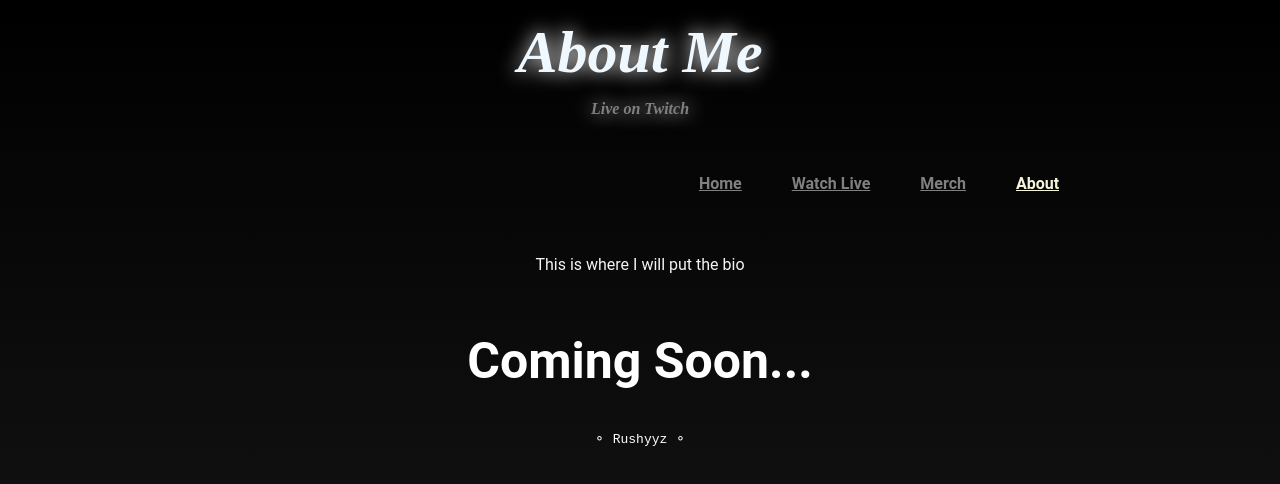
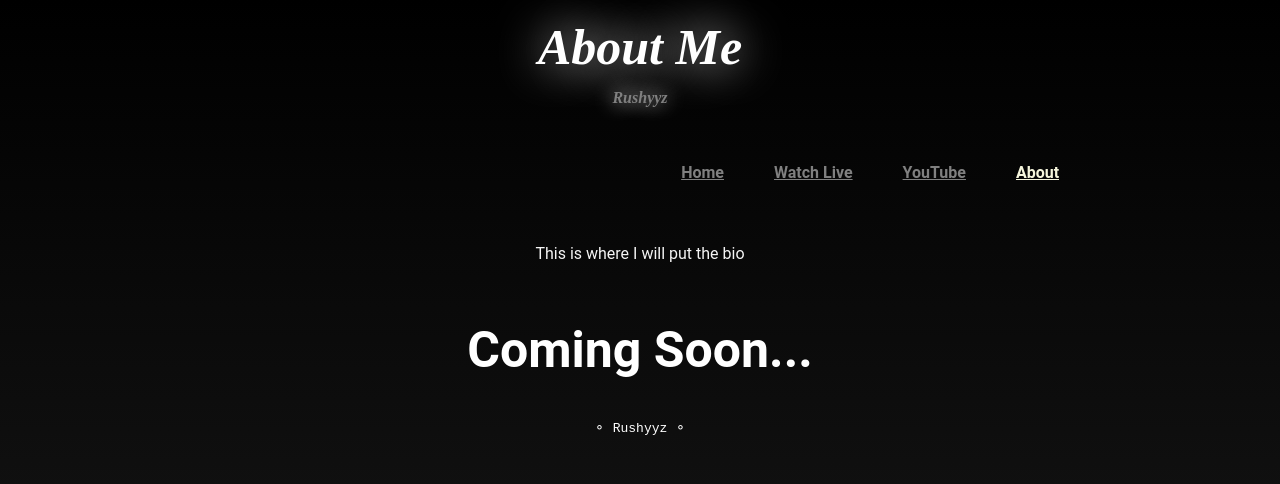
Before and after one commit to FlorenzoBauer/FlorenzoBauer.github.io, a plain HTML site: page about.html in a window 1280 px wide. Drawn offline with Linux system fonts and the light colour scheme.

Commit message:
Fixed Navbar Looks. Tampered but failed with Twitch player sizes.

```diff
--- a/about.html
+++ b/about.html
@@ -6,13 +6,13 @@
     <link rel="stylesheet" href="styles.css">
 </head>
   <header>
-    <h1 class="mini-title" style="font-size: 60px; color:aliceblue; padding-top:0; margin:0">About Me</h1>
-    <h2 class="mini-title">Live on Twitch</h2>
+    <h1 class="title" >About Me</h1>
+    <h2 class="mini-title">Rushyyz</h2>
       <navbar>
         <ul>
           <li><a href="index.html">Home</a></li>
           <li><a href="watchLive.html">Watch Live</a></li>
-          <li><a href="merch.html">Merch</a></li>
+          <li><a href="merch.html">YouTube</a></li>
           <li><a class="active" href="about.html">About</a></li>
         </ul>
       </navbar>
@@ -21,6 +21,7 @@
 <body>
   <section class="container">
     <p class="bio">This is where I will put the bio</p>
+
     <h2 class="comingsoon">Coming Soon...</h2>
 
   <footer class="waterinc">⚬ Rushyyz ⚬</footer>
--- a/styles.css
+++ b/styles.css
@@ -4,6 +4,9 @@
     font-size: 16px;
 }
 
+html{
+    min-height: 100vh;
+}
 body {
     background: linear-gradient(to bottom, #000000 0%, #1a1a1a 100%);
 }
@@ -34,11 +37,11 @@ li a{
 }
 
 li a:hover:not(.active){
-    background: whitesmoke;
+    color: beige;
 }
 
 li .active{
-color: beige;
+    color: beige;
 }
 
 .title {
@@ -73,9 +76,10 @@ color: beige;
 .container{
     display: flex;
     flex-direction: column;
-    justify-content: center;
     align-items: center;
+    height: 100%;
 }
+
 .bio{
     display: flex;
     flex-direction: column;
```
Also changed, not shown: index.html (+3 -8 lines), merch.html (+11 -5 lines), watchLive.html (+3 -3 lines).
